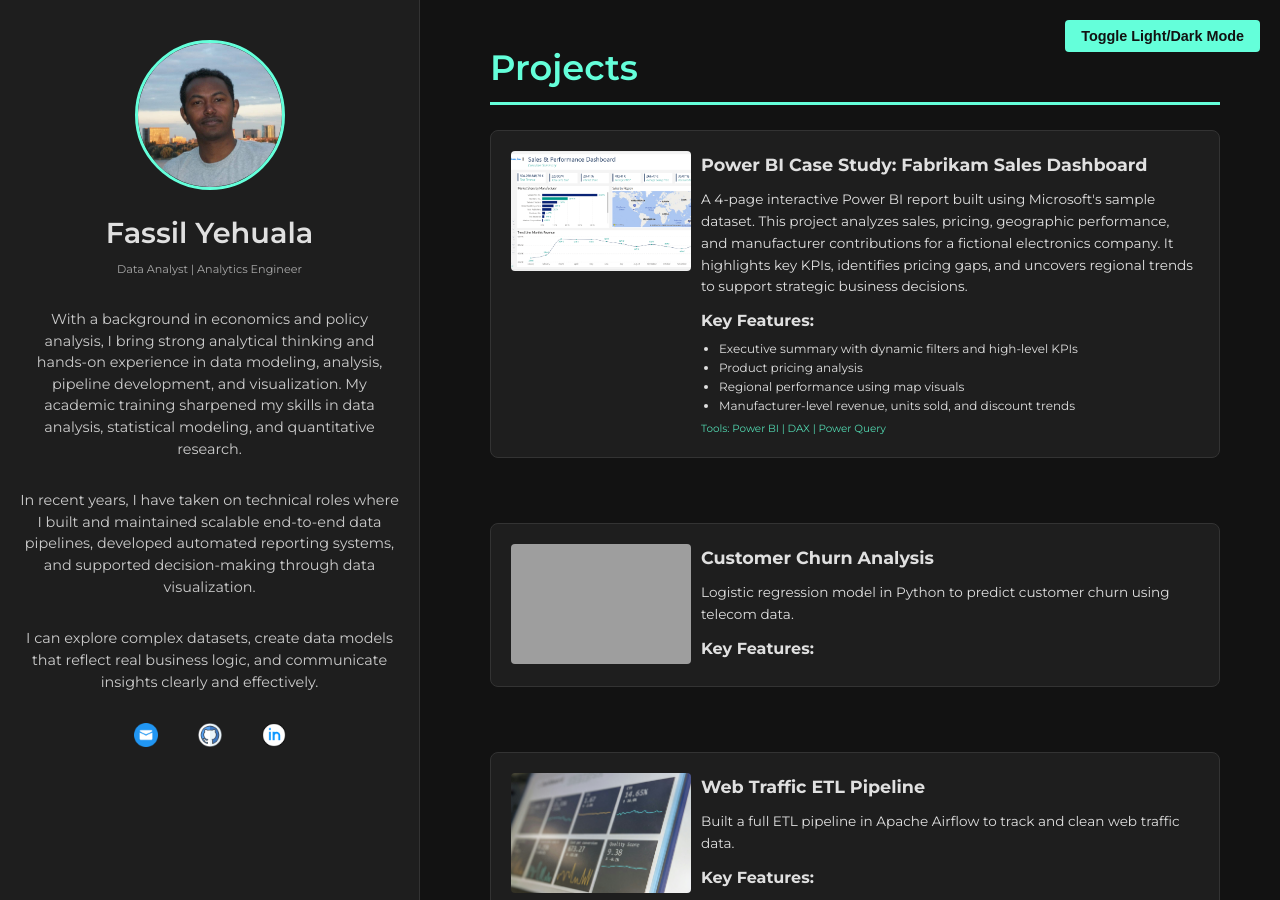
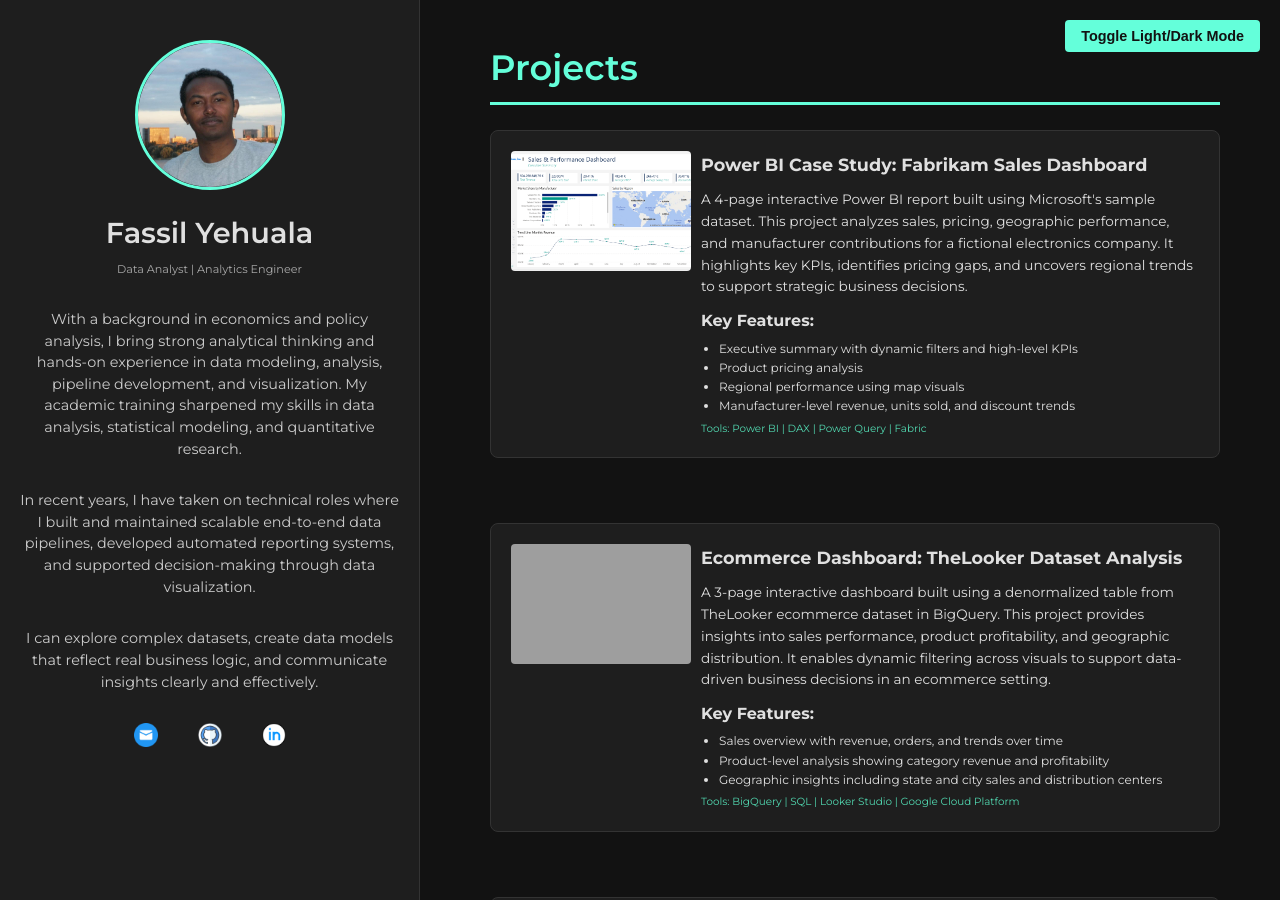
Before and after one commit to Fassilsis/fassilsis.github.io, a Jekyll site: the page built from index.md, in a window 1280 px wide and 900 px high. Built offline with Jekyll 4.4.1, drawn with Linux system fonts in a browser that asks for light colours; grey boxes are pictures that could not be loaded.

Commit message:
Update projects.yml

```diff
--- a/_data/projects.yml
+++ b/_data/projects.yml
@@ -1,6 +1,6 @@
 - title: "Power BI Case Study: Fabrikam Sales Dashboard"
   slug: fabrikam-sales-dashboard
-  tools: Power BI | DAX | Power Query
+  tools: Power BI | DAX | Power Query | Fabric
   description: >
     A 4-page interactive Power BI report built using Microsoft's sample dataset. This project analyzes sales, pricing, geographic performance, and manufacturer contributions for a fictional electronics company. It highlights key KPIs, identifies pricing gaps, and uncovers regional trends to support strategic business decisions.
   key_features:
@@ -10,6 +10,18 @@
     - Manufacturer-level revenue, units sold, and discount trends
   image: images/executive-summary-with-filters-on.png
   link: https://github.com/fassilsis/sales-dashboard
+
+- title: "Ecommerce Dashboard: TheLooker Dataset Analysis"
+  slug: thelooker-ecommerce-dashboard
+  tools: BigQuery | SQL | Looker Studio | Google Cloud Platform
+  description: >
+    A 3-page interactive dashboard built using a denormalized table from TheLooker ecommerce dataset in BigQuery. This project provides insights into sales performance, product profitability, and geographic distribution. It enables dynamic filtering across visuals to support data-driven business decisions in an ecommerce setting.
+  key_features:
+    - Sales overview with revenue, orders, and trends over time
+    - Product-level analysis showing category revenue and profitability
+    - Geographic insights including state and city sales and distribution centers
+  image: images/ecommerce.png
+  link:  https://github.com/thelooker-ecommerce-dashboard
 
 - title: Customer Churn Analysis
   description: Logistic regression model in Python to predict customer churn using telecom data.
```
